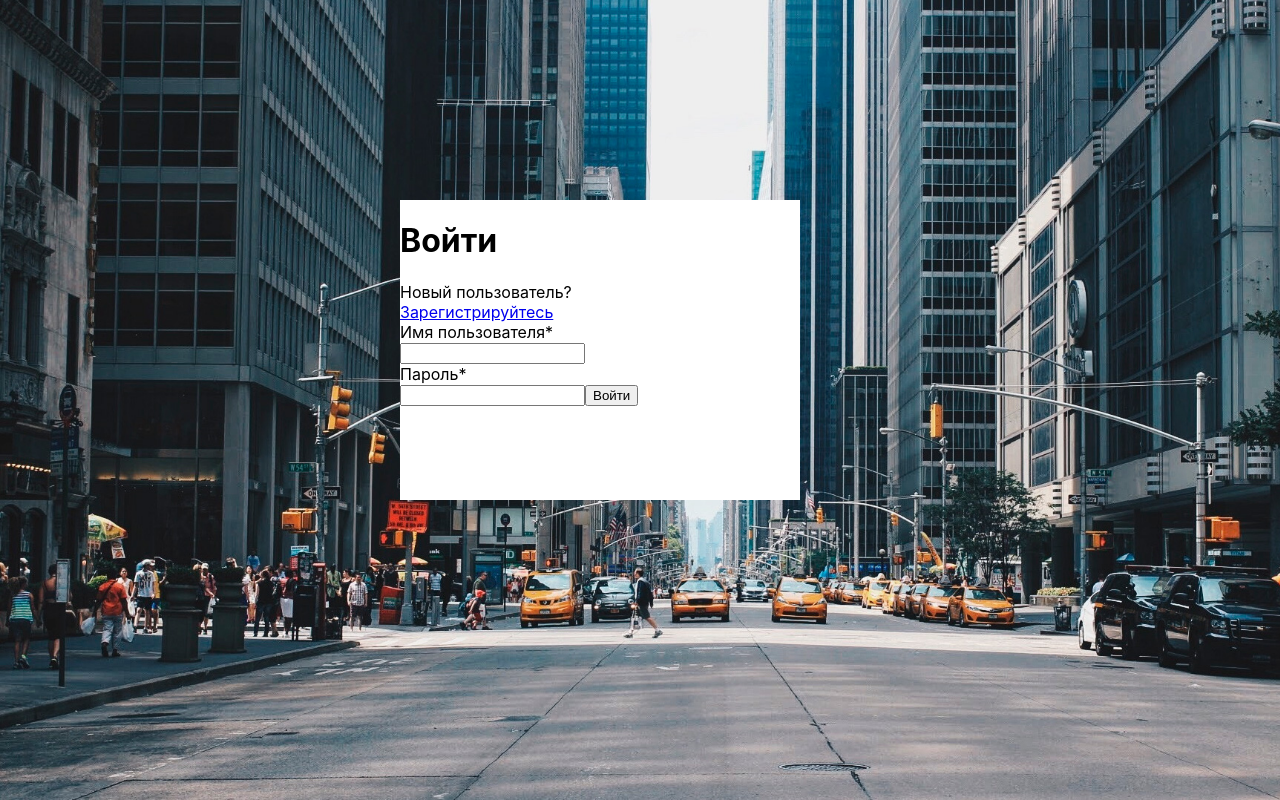
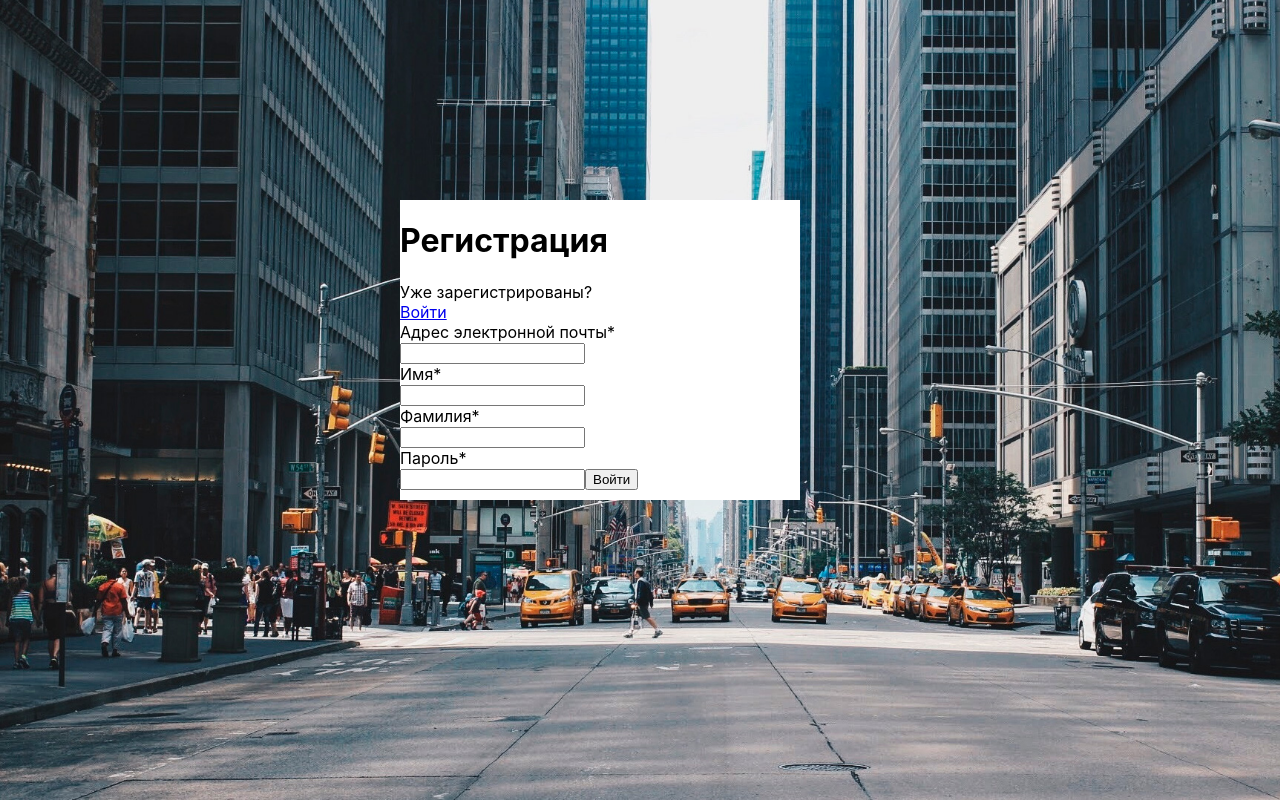
Before and after one commit to oleksii-l/loft-taxi, a React (Create React App) app: page / in a window 1280 px wide. Both pictures are taken after a click on the link "Зарегистрируйтесь". Built offline with nearby package versions, Linux system fonts and the light colour scheme.

Commit message:
fix after code review. Added Registration form

```diff
--- a/src/components/loginForm.jsx
+++ b/src/components/loginForm.jsx
@@ -1,21 +1,27 @@
-import React, { Component } from "react";
-import '../css/loginform.css';
+import React from 'react';
+import "../css/loginform.css";
 
-export default class LoginForm extends Component {
-  render() {
-    return <form className='login-form'>
+export default function LoginForm(props) {
+  console.log(props)
+
+  return (
+    <form className="login-form">
       <h1>Войти</h1>
       <div>Новый пользователь?</div>
-        <a href='#'>Зарегистрируйтесь</a>
+      <a href="#" onClick={() => props.switchToDialog("registration")}>Зарегистрируйтесь</a>
       <label>
         <div>Имя пользователя*</div>
-            <input type='text'/>
+        <input type="text" />
       </label>
       <label>
         <div>Пароль*</div>
-            <input type='password'/>
+        <input type="password" />
       </label>
-        <input type="submit" value='Войти' onClick={() => this.props.navigateTo('main')}/>
-    </form>;
+      <input
+        type="submit"
+        value="Войти"
+        onClick={() => props.navigateTo("main")}
+      />
+    </form>
+  );
 }
-}
--- a/src/components/map.jsx
+++ b/src/components/map.jsx
@@ -1,9 +1,6 @@
-import React, { Component } from "react";
-import '../css/map.css';
+import React from "react";
+import "../css/map.css";
 
-export default class Map extends Component {
-    render() {
-        return <div className='map'></div>
-    }
-
+export default function Map() {
+  return <div className="map"></div>;
 }
--- /dev/null
+++ b/src/components/registration.jsx
@@ -0,0 +1,35 @@
+import React from 'react';
+import "../css/registration.css";
+
+export default function Registration(props) {
+  console.log(props)
+
+  return (
+    <form className="login-form">
+      <h1>Регистрация</h1>
+      <div>Уже зарегистрированы?</div>
+      <a href="#" onClick={() => props.switchToDialog("login")}>Войти</a>
+      <label>
+        <div>Адрес электронной почты*</div>
+        <input type="text" />
+      </label>
+      <label>
+        <div>Имя*</div>
+        <input type="text" />
+      </label>
+      <label>
+        <div>Фамилия*</div>
+        <input type="text" />
+      </label>
+      <label>
+        <div>Пароль*</div>
+        <input type="password" />
+      </label>
+      <input
+        type="submit"
+        value="Войти"
+        onClick={() => props.navigateTo("main")}
+      />
+    </form>
+  );
+}
--- /dev/null
+++ b/src/css/registration.css
@@ -0,0 +1,8 @@
+.registration {
+    background-color: white;
+    position: absolute;
+    width: 400px;
+    height: 300px;
+    left: 400px;
+    top: 200px;
+}
--- a/src/layout/login.jsx
+++ b/src/layout/login.jsx
@@ -1,12 +1,22 @@
-import React, {Component} from 'react';
-import '../css/login.css';
-import LoginForm from '../components/loginForm';
+import React, { Component } from "react";
+import "../css/login.css";
+import LoginForm from "../components/loginForm";
+import Registration from "../components/registration";
 
 export default class Login extends Component {
-    render() {
-        console.log(this.props)
-        return <div className='login'>
-            <LoginForm navigateTo={this.props.navigateTo}/>
-        </div>
-    }
+  state = { currentPage: "login" };
+
+  setSection = (section) => {
+    this.setState({ currentPage: section });
+  };
+
+  SECTIONS = {
+    login: <LoginForm navigateTo={this.props.navigateTo} switchToDialog={this.setSection} />,
+    registration: <Registration navigateTo={this.props.navigateTo} switchToDialog={this.setSection} />,
+  };
+
+  render() {
+    console.log(this.props);
+    return <div className='login'>{this.SECTIONS[this.state.currentPage]}</div>;
+  }
 }
```
Lines whose indentation alone changed are shown as unchanged.
